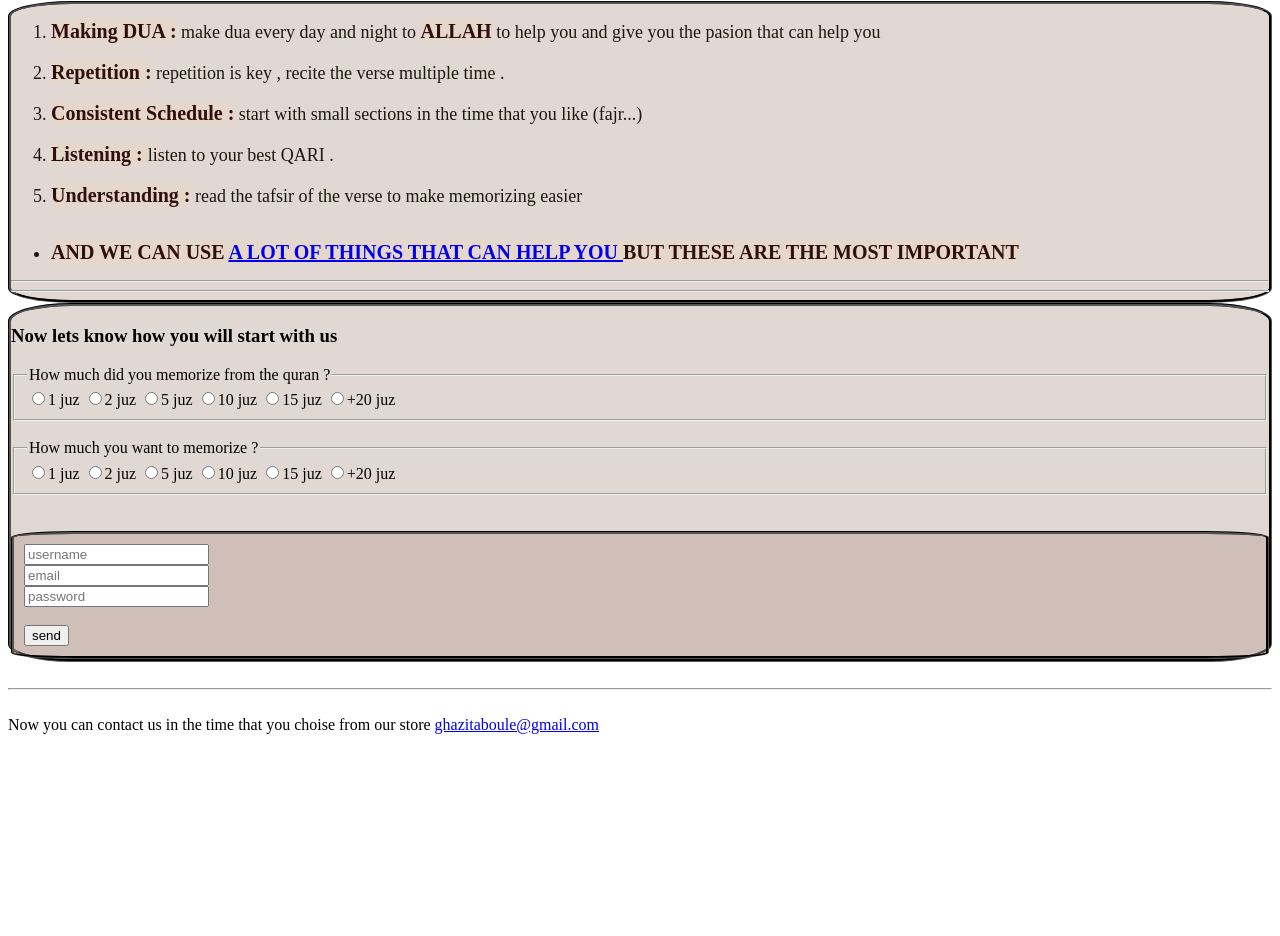
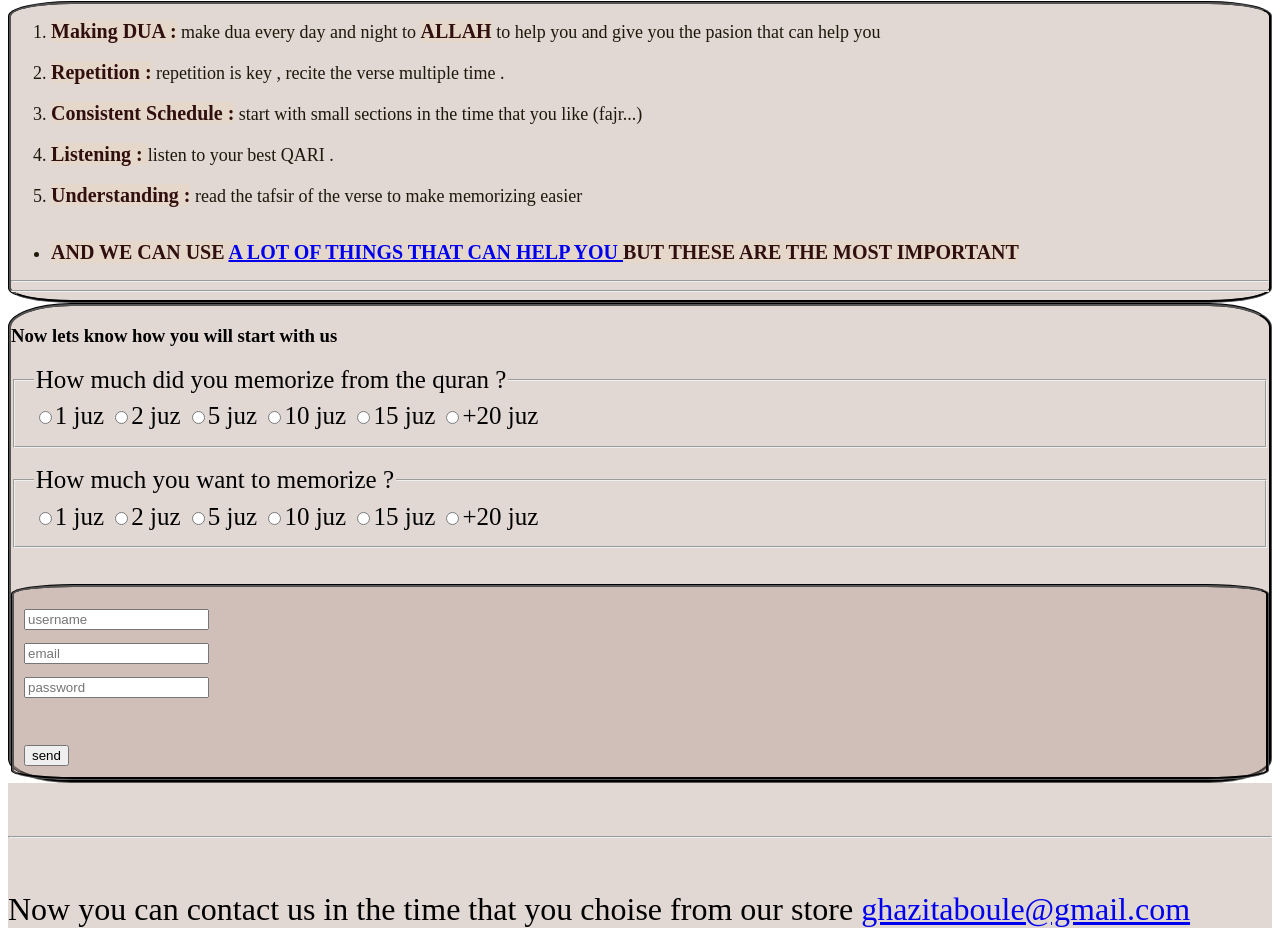
Before and after one commit to ghazitab/ghazitab.github.io, a plain HTML site: page index.html in a window 1280 px wide. Shown: the part 363-1299 px from the top of the page. Before the commit the page ends 1105 px from the top, so only its background shows below. Drawn offline with Linux system fonts and the light colour scheme.

Commit message:
madified

```diff
--- a/css/quran.css
+++ b/css/quran.css
@@ -44,4 +44,12 @@ div{
 }
 #text{
     padding: 10px;
+    font-size: 30px;
 }
+fieldset{
+    font-size: 25px;
+}
+footer{
+    background-color:rgba(177, 152, 143, 0.389);
+    font-size: xx-large;
+}
```
